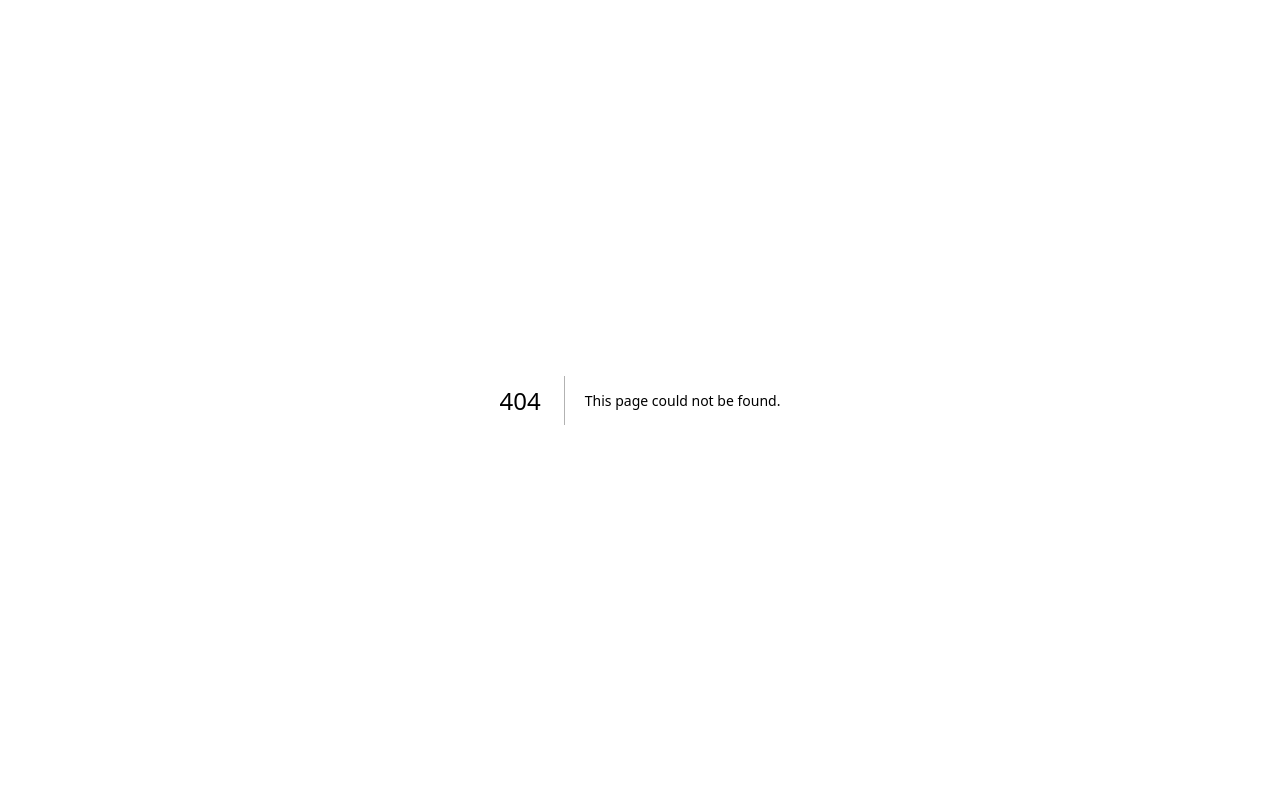
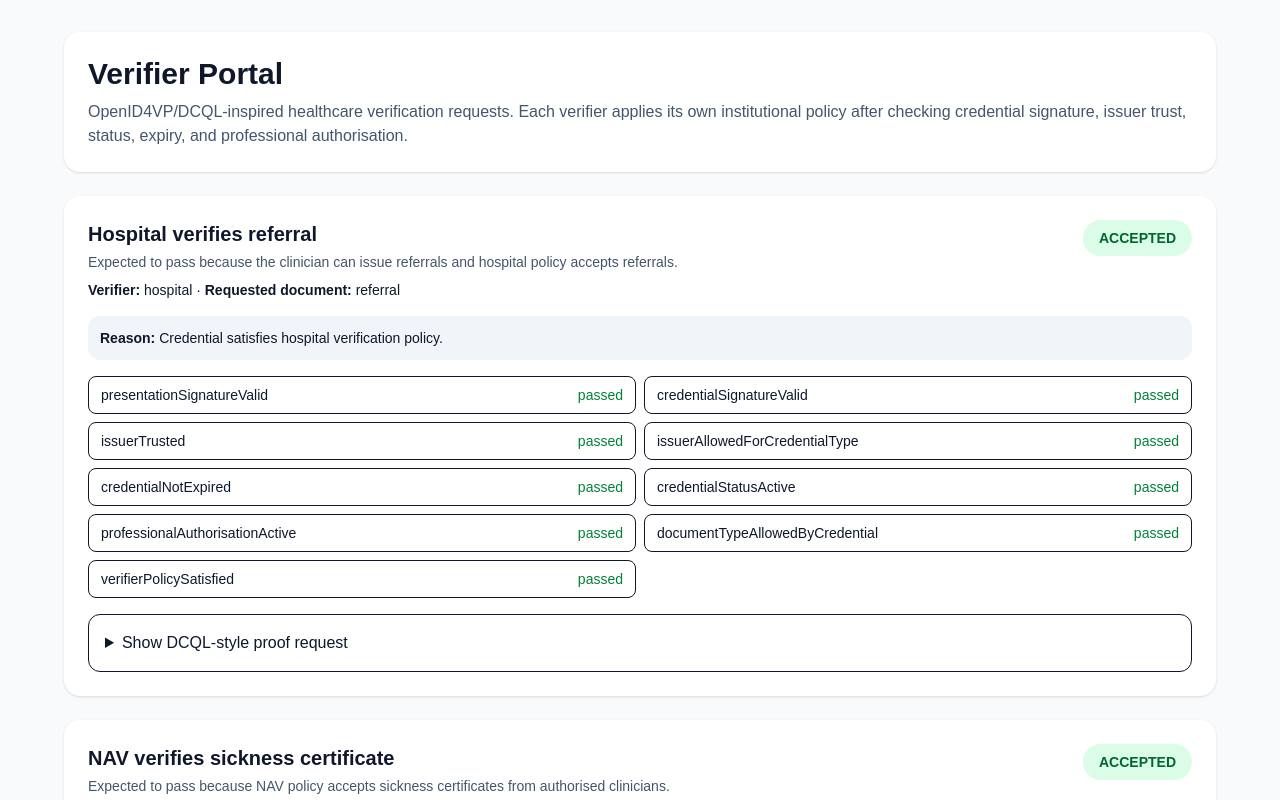
Before and after one commit to deborahtewelde/healthcare-vc-verification, a Next.js app: page /verifier in a window 1280 px wide. Before the commit this address had no page. Shown: the top 800 px of the page. Built offline with nearby package versions, Linux system fonts and the light colour scheme.

Commit message:
Add verifier portal with policy-based verification cases

```diff
--- /dev/null
+++ b/app/verifier/page.tsx
@@ -0,0 +1,136 @@
+import { runDemoFlow } from "@/lib/demoFlow";
+import type { HealthcareDocumentType, VerifierId } from "@/lib/types";
+
+const testCases: Array<{
+  title: string;
+  verifier: VerifierId;
+  requestedDocumentType: HealthcareDocumentType;
+  explanation: string;
+}> = [
+  {
+    title: "Hospital verifies referral",
+    verifier: "hospital",
+    requestedDocumentType: "referral",
+    explanation:
+      "Expected to pass because the clinician can issue referrals and hospital policy accepts referrals.",
+  },
+  {
+    title: "NAV verifies sickness certificate",
+    verifier: "nav",
+    requestedDocumentType: "sickness_certificate",
+    explanation:
+      "Expected to pass because NAV policy accepts sickness certificates from authorised clinicians.",
+  },
+  {
+    title: "NAV verifies referral",
+    verifier: "nav",
+    requestedDocumentType: "referral",
+    explanation:
+      "Expected to fail because NAV policy does not accept referrals for this verification context.",
+  },
+  {
+    title: "Pharmacy verifies prescription authorisation",
+    verifier: "pharmacy",
+    requestedDocumentType: "prescription_authorisation",
+    explanation:
+      "Expected to pass because the clinician has prescription authorisation and pharmacy policy accepts it.",
+  },
+];
+
+export default async function VerifierPage() {
+  const results = await Promise.all(
+    testCases.map(async (testCase) => {
+      const demo = await runDemoFlow({
+        subjectIdentifier: "clinician-001",
+        verifier: testCase.verifier,
+        requestedDocumentType: testCase.requestedDocumentType,
+      });
+
+      return {
+        ...testCase,
+        result: demo.verificationResult,
+        credential: demo.signedCredential.decoded,
+        presentation: demo.signedPresentation.decoded,
+      };
+    }),
+  );
+
+  return (
+    <main className="min-h-screen bg-slate-50 p-8 text-slate-900">
+      <div className="mx-auto max-w-6xl space-y-6">
+        <section className="rounded-2xl bg-white p-6 shadow">
+          <h1 className="text-3xl font-bold">Verifier Portal</h1>
+          <p className="mt-2 text-slate-600">
+            OpenID4VP/DCQL-inspired healthcare verification requests. Each
+            verifier applies its own institutional policy after checking
+            credential signature, issuer trust, status, expiry, and professional
+            authorisation.
+          </p>
+        </section>
+
+        <section className="grid gap-6">
+          {results.map((item) => (
+            <div key={item.title} className="rounded-2xl bg-white p-6 shadow">
+              <div className="flex flex-col gap-3 md:flex-row md:items-start md:justify-between">
+                <div>
+                  <h2 className="text-xl font-semibold">{item.title}</h2>
+                  <p className="mt-1 text-sm text-slate-600">
+                    {item.explanation}
+                  </p>
+                  <p className="mt-2 text-sm">
+                    <strong>Verifier:</strong> {item.verifier} ·{" "}
+                    <strong>Requested document:</strong>{" "}
+                    {item.requestedDocumentType}
+                  </p>
+                </div>
+
+                <div
+                  className={`rounded-full px-4 py-2 text-sm font-semibold ${
+                    item.result.decision === "accepted"
+                      ? "bg-green-100 text-green-800"
+                      : "bg-red-100 text-red-800"
+                  }`}
+                >
+                  {item.result.decision.toUpperCase()}
+                </div>
+              </div>
+
+              <p className="mt-4 rounded-xl bg-slate-100 p-3 text-sm">
+                <strong>Reason:</strong> {item.result.reason}
+              </p>
+
+              <div className="mt-4 grid gap-2 md:grid-cols-2">
+                {Object.entries(item.result.checks).map(([check, passed]) => (
+                  <div
+                    key={check}
+                    className="flex items-center justify-between rounded-lg border px-3 py-2 text-sm"
+                  >
+                    <span>{check}</span>
+                    <span
+                      className={
+                        passed
+                          ? "font-medium text-green-700"
+                          : "font-medium text-red-700"
+                      }
+                    >
+                      {passed ? "passed" : "failed"}
+                    </span>
+                  </div>
+                ))}
+              </div>
+
+              <details className="mt-4 rounded-xl border p-4">
+                <summary className="cursor-pointer font-medium">
+                  Show DCQL-style proof request
+                </summary>
+                <pre className="mt-3 max-h-80 overflow-auto rounded-xl bg-slate-950 p-4 text-xs text-slate-100">
+                  {JSON.stringify(item.presentation.proofRequest, null, 2)}
+                </pre>
+              </details>
+            </div>
+          ))}
+        </section>
+      </div>
+    </main>
+  );
+}
```
